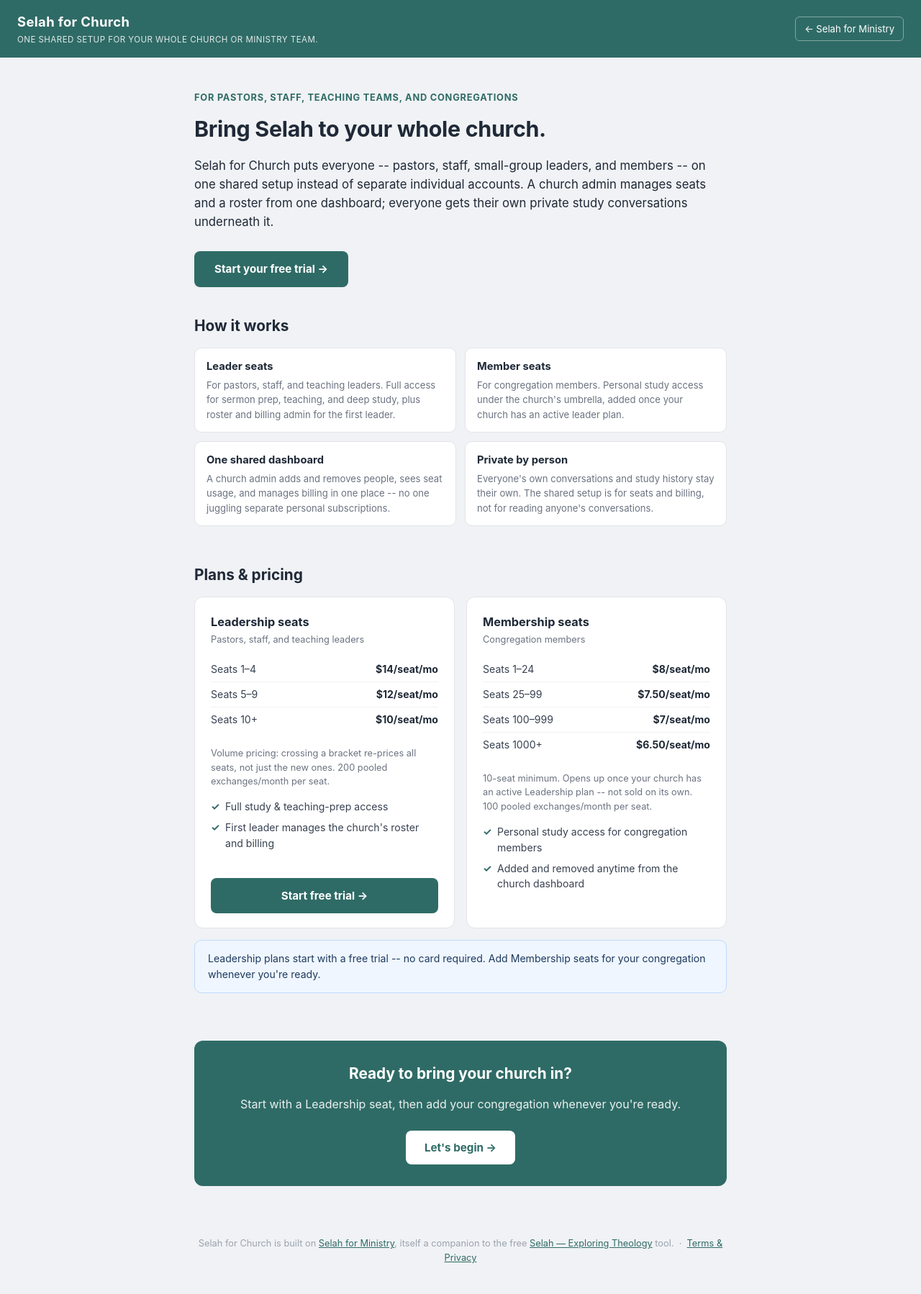
After one commit to PeregrinePlanner-Dev/selah-app, a Flask app: page /church in a window 1280 px wide. The commit adds this page. Shown: the whole page at 72% size. Run offline with Flask 3, Linux system fonts and the light colour scheme.

Commit message:
Add church page, fix wording

```diff
--- a/app.py
+++ b/app.py
@@ -129,6 +129,14 @@ def index():
 @app.route("/ministry")
 def ministry():
     return render_template("ministry.html")
+
+@app.route("/church")
+def church():
+    # Dedicated Church/Org marketing page -- linked from the brief teaser
+    # section on ministry.html. Replaces the old approach of just noting
+    # church pricing wasn't ready yet; pricing is locked now (Task #7),
+    # pulled from pro_billing.py's CHURCH_SEAT_TIERS. 2026-07-13.
+    return render_template("church.html")
 
 @app.route("/invite")
 def invite():
--- a/pro_billing.py
+++ b/pro_billing.py
@@ -485,7 +485,7 @@ def start_church_org():
     # its seat count. Matches the existing comped-seat precedent (Rick,
     # Clark) rather than inventing a new status for this one moment.
 
-    return jsonify({"ok": True, "note": "This is now a church organization. Purchase Leadership seats to activate it."})
+    return jsonify({"ok": True, "note": "Your church is now connected. Purchase Leadership seats to activate it."})
 
 
 @pro_billing_bp.route("/church/checkout", methods=["POST"])
--- a/pro_email.py
+++ b/pro_email.py
@@ -82,7 +82,7 @@ def send_roster_removal_email(to: str, org_name: str, upgrade_link: str = "") ->
     )
     html = _wrap(f"""
       <p>You've been removed from <strong>{org_name}</strong>'s roster on Selah for Ministry.</p>
-      <p>Your seat there is gone, but your account still works -- you've been moved to your own individual trial (14 days, 25 exchanges) so you're not locked out.</p>
+      <p>Your seat there is gone, but your account still works -- you've been moved to your own individual trial (14 days, 25 exchanges) so you're not locked out. Every session and everything you've studied so far is still there, exactly as you left it.</p>
       {upgrade_html}
       <p>If this wasn't expected, contact {org_name}'s admin directly.</p>
     """)
--- /dev/null
+++ b/templates/church.html
@@ -0,0 +1,199 @@
+<!DOCTYPE html>
+<html lang="en">
+<head>
+<meta charset="UTF-8">
+<meta name="viewport" content="width=device-width, initial-scale=1.0">
+<title>Selah for Church</title>
+<meta name="description" content="Selah for Church: leader and congregation-member seats, a shared roster and dashboard, and church-scale pricing for bringing Selah to your whole church.">
+<script async src="https://www.googletagmanager.com/gtag/js?id=G-FG9VBEVGZQ"></script>
+<script>
+  window.dataLayer = window.dataLayer || [];
+  function gtag(){dataLayer.push(arguments);}
+  gtag('js', new Date());
+  gtag('config', 'G-FG9VBEVGZQ');
+</script>
+<style>
+  * { box-sizing: border-box; margin: 0; padding: 0; }
+  html, body {
+    font-family: -apple-system, BlinkMacSystemFont, "Segoe UI", sans-serif;
+    background: #f0f2f5; color: #111827; line-height: 1.55;
+  }
+  a { color: #2f6b66; }
+
+  /* ── Header ── */
+  .site-header {
+    background: #2f6b66; color: white;
+    padding: 16px 24px; display: flex; justify-content: space-between; align-items: center;
+  }
+  .site-header .brand { font-size: 1.15rem; font-weight: 700; letter-spacing: 0.02em; }
+  .site-header .brand-sub { font-size: 0.72rem; opacity: 0.85; margin-top: 2px; letter-spacing: 0.04em; text-transform: uppercase; }
+  .site-header .back-link {
+    color: white; text-decoration: none; font-size: 0.82rem;
+    border: 1px solid rgba(255,255,255,0.4); border-radius: 6px; padding: 6px 12px;
+  }
+  .site-header .back-link:hover { background: rgba(255,255,255,0.12); }
+
+  /* ── Layout ── */
+  .wrap { max-width: 780px; margin: 0 auto; padding: 0 20px; }
+  section { padding: 40px 0; }
+  section.tight { padding: 26px 0; }
+  h1 { font-size: 1.9rem; font-weight: 700; color: #1f2937; letter-spacing: -0.01em; margin-bottom: 14px; }
+  h2 { font-size: 1.3rem; font-weight: 700; color: #1f2937; margin-bottom: 14px; }
+  p  { color: #374151; margin-bottom: 12px; }
+  .lede { font-size: 1.05rem; color: #1f2937; }
+
+  /* ── Hero ── */
+  .hero { padding-top: 46px; padding-bottom: 12px; text-align: left; }
+  .hero .eyebrow { color: #2f6b66; font-weight: 700; font-size: 0.8rem; text-transform: uppercase; letter-spacing: 0.06em; margin-bottom: 10px; }
+  .cta-btn-primary {
+    display: inline-block; margin-top: 16px; background: #2f6b66; color: white;
+    font-weight: 700; padding: 13px 28px; border-radius: 8px; text-decoration: none; font-size: 0.95rem;
+  }
+  .cta-btn-primary:hover { background: #234f4b; }
+
+  /* ── How it works / feature list ── */
+  .grid { display: grid; grid-template-columns: 1fr 1fr; gap: 12px; }
+  @media (max-width: 620px) { .grid { grid-template-columns: 1fr; } }
+  .tile {
+    background: white; border: 1px solid #e2e4e9; border-radius: 10px;
+    padding: 14px 16px; text-align: left;
+  }
+  .tile .tile-title { font-weight: 700; font-size: 0.92rem; color: #1f2937; margin-bottom: 4px; }
+  .tile .tile-teaser { font-size: 0.82rem; color: #6b7280; }
+
+  /* ── Pricing ── */
+  .price-grid { display: grid; grid-template-columns: 1fr 1fr; gap: 16px; margin-top: 4px; }
+  @media (max-width: 620px) { .price-grid { grid-template-columns: 1fr; } }
+  .price-card {
+    background: white; border: 1px solid #e2e4e9; border-radius: 12px;
+    padding: 22px 22px 20px; display: flex; flex-direction: column;
+  }
+  .price-card .price-name { font-weight: 700; font-size: 1.02rem; color: #1f2937; margin-bottom: 2px; }
+  .price-card .price-sub { font-size: 0.8rem; color: #6b7280; margin-bottom: 14px; }
+  .price-card .price-note { font-size: 0.8rem; color: #6b7280; margin: 6px 0 14px; }
+  .price-card ul { padding-left: 0; margin-bottom: 14px; }
+  .price-card li { list-style: none; padding-left: 20px; position: relative; font-size: 0.88rem; color: #374151; margin-bottom: 7px; }
+  .price-card li::before { content: "✓"; color: #2f6b66; font-weight: 700; position: absolute; left: 0; }
+  .seat-table { width: 100%; border-collapse: collapse; margin-bottom: 14px; font-size: 0.88rem; }
+  .seat-table td { padding: 6px 0; color: #374151; }
+  .seat-table td:last-child { text-align: right; font-weight: 700; color: #1f2937; }
+  .seat-table tr + tr td { border-top: 1px solid #f0f1f3; }
+  .trial-note {
+    background: #eff6ff; border: 1px solid #bfdbfe; border-radius: 10px;
+    padding: 14px 18px; font-size: 0.88rem; color: #1e3a5f; margin-top: 16px;
+  }
+
+  /* ── CTA ── */
+  .cta-box {
+    background: #2f6b66; color: white; border-radius: 12px;
+    padding: 30px 28px; text-align: center;
+  }
+  .cta-box h2 { color: white; }
+  .cta-box p { color: rgba(255,255,255,0.9); }
+  .cta-btn {
+    display: inline-block; margin-top: 12px; background: white; color: #2f6b66;
+    font-weight: 700; padding: 12px 26px; border-radius: 8px; text-decoration: none; font-size: 0.95rem;
+  }
+  .cta-btn:hover { background: #f0fdf4; }
+
+  footer { text-align: center; padding: 30px 0 40px; color: #9ca3af; font-size: 0.8rem; }
+  footer a { color: #2f6b66; }
+</style>
+</head>
+<body>
+
+<header class="site-header">
+  <div>
+    <div class="brand">Selah for Church</div>
+    <div class="brand-sub">One shared setup for your whole church or ministry team.</div>
+  </div>
+  <a class="back-link" href="/ministry">← Selah for Ministry</a>
+</header>
+
+<div class="wrap">
+
+  <section class="hero">
+    <div class="eyebrow">For pastors, staff, teaching teams, and congregations</div>
+    <h1>Bring Selah to your whole church.</h1>
+    <p class="lede">Selah for Church puts everyone -- pastors, staff, small-group leaders, and members -- on one shared setup instead of separate individual accounts. A church admin manages seats and a roster from one dashboard; everyone gets their own private study conversations underneath it.</p>
+    <a class="cta-btn-primary" href="/pro/?notice=Create%20your%20account%20below%20--%20once%20you%27re%20in%2C%20connect%20your%20church%20from%20the%20dashboard%20menu.">Start your free trial →</a>
+  </section>
+
+  <section class="tight">
+    <h2>How it works</h2>
+    <div class="grid">
+      <div class="tile">
+        <div class="tile-title">Leader seats</div>
+        <div class="tile-teaser">For pastors, staff, and teaching leaders. Full access for sermon prep, teaching, and deep study, plus roster and billing admin for the first leader.</div>
+      </div>
+      <div class="tile">
+        <div class="tile-title">Member seats</div>
+        <div class="tile-teaser">For congregation members. Personal study access under the church's umbrella, added once your church has an active leader plan.</div>
+      </div>
+      <div class="tile">
+        <div class="tile-title">One shared dashboard</div>
+        <div class="tile-teaser">A church admin adds and removes people, sees seat usage, and manages billing in one place -- no one juggling separate personal subscriptions.</div>
+      </div>
+      <div class="tile">
+        <div class="tile-title">Private by person</div>
+        <div class="tile-teaser">Everyone's own conversations and study history stay their own. The shared setup is for seats and billing, not for reading anyone's conversations.</div>
+      </div>
+    </div>
+  </section>
+
+  <section class="tight">
+    <h2>Plans &amp; pricing</h2>
+    <div class="price-grid">
+
+      <div class="price-card">
+        <div class="price-name">Leadership seats</div>
+        <div class="price-sub">Pastors, staff, and teaching leaders</div>
+        <table class="seat-table">
+          <tr><td>Seats 1–4</td><td>$14/seat/mo</td></tr>
+          <tr><td>Seats 5–9</td><td>$12/seat/mo</td></tr>
+          <tr><td>Seats 10+</td><td>$10/seat/mo</td></tr>
+        </table>
+        <div class="price-note">Volume pricing: crossing a bracket re-prices all seats, not just the new ones. 200 pooled exchanges/month per seat.</div>
+        <ul>
+          <li>Full study &amp; teaching-prep access</li>
+          <li>First leader manages the church's roster and billing</li>
+        </ul>
+        <a class="cta-btn-primary" style="text-align:center;" href="/pro/?notice=Create%20your%20account%20below%20--%20once%20you%27re%20in%2C%20connect%20your%20church%20from%20the%20dashboard%20menu.">Start free trial →</a>
+      </div>
+
+      <div class="price-card">
+        <div class="price-name">Membership seats</div>
+        <div class="price-sub">Congregation members</div>
+        <table class="seat-table">
+          <tr><td>Seats 1–24</td><td>$8/seat/mo</td></tr>
+          <tr><td>Seats 25–99</td><td>$7.50/seat/mo</td></tr>
+          <tr><td>Seats 100–999</td><td>$7/seat/mo</td></tr>
+          <tr><td>Seats 1000+</td><td>$6.50/seat/mo</td></tr>
+        </table>
+        <div class="price-note">10-seat minimum. Opens up once your church has an active Leadership plan -- not sold on its own. 100 pooled exchanges/month per seat.</div>
+        <ul>
+          <li>Personal study access for congregation members</li>
+          <li>Added and removed anytime from the church dashboard</li>
+        </ul>
+      </div>
+
+    </div>
+    <div class="trial-note">Leadership plans start with a free trial -- no card required. Add Membership seats for your congregation whenever you're ready.</div>
+  </section>
+
+  <section>
+    <div class="cta-box">
+      <h2>Ready to bring your church in?</h2>
+      <p>Start with a Leadership seat, then add your congregation whenever you're ready.</p>
+      <a class="cta-btn" href="/pro/?notice=Create%20your%20account%20below%20--%20once%20you%27re%20in%2C%20connect%20your%20church%20from%20the%20dashboard%20menu.">Let's begin →</a>
+    </div>
+  </section>
+
+  <footer>
+    Selah for Church is built on <a href="/ministry">Selah for Ministry</a>, itself a companion to the free <a href="https://selahexploringtheology.com">Selah — Exploring Theology</a> tool. &nbsp;·&nbsp; <a href="/legal">Terms &amp; Privacy</a>
+  </footer>
+
+</div>
+
+</body>
+</html>
--- a/templates/church_dashboard.html
+++ b/templates/church_dashboard.html
@@ -159,7 +159,7 @@
 
   <!-- ── View: not yet a church org ── -->
   <div id="start-view" class="card" style="display:none;">
-    <h2>Start a Church / Organization account</h2>
+    <h2>Connect Your Church / Organization</h2>
     <div class="sub">Turns your account into a church organization -- you become its first admin, and can then add Leadership seats for staff and, once that's active, Membership seats for the congregation.</div>
     <div style="margin-bottom: 14px;">
       <label for="start-org-name">Church / organization name</label>
@@ -170,7 +170,7 @@
       <input type="text" id="start-org-zip" style="width:160px;" placeholder="e.g. 30301" required>
       <div class="invite-meta" style="margin-top:4px;">Required -- there are a lot of "First Baptist Church"s. This is what tells yours apart in Stripe, support, and this dashboard.</div>
     </div>
-    <button class="btn-primary" onclick="startChurch()" id="start-church-btn">Make this a Church Organization</button>
+    <button class="btn-primary" onclick="startChurch()" id="start-church-btn">Connect My Church</button>
   </div>
 
   <!-- ── View: seat holder, not an admin ── -->
@@ -574,7 +574,7 @@ async function startChurch() {
     });
     const data = await res.json();
     if (data.error) { alert(data.error); btn.disabled = false; return; }
-    showBanner(data.note || "This is now a church organization.", "success");
+    showBanner(data.note || "Your church is now connected.", "success");
     loadStatus();
   } catch (e) {
     alert("Something went wrong -- try again.");
--- a/templates/index.html
+++ b/templates/index.html
@@ -609,7 +609,7 @@ async function sendMessage(text, forceNode) {
       if (badge) badge.textContent = nodeDisplayName(data.node); // badge commented out for now
     }
   } catch (err) {
-    addBubble("assistant", "Something went wrong — check the terminal.");
+    addBubble("assistant", "Something went wrong — please try again.");
   } finally {
     setLoading(false);
     const inp = document.getElementById("chat-input");
--- a/templates/pro_app.html
+++ b/templates/pro_app.html
@@ -1378,7 +1378,7 @@ function checkPromoParam() {
   // at once. Fix added 2026-07-13, caught before this shipped.
   if (params.get("notice")) return;
   document.getElementById("top-notice-text").textContent =
-    "Welcome back -- choose a plan below and get 30% off your first 3 months.";
+    "Your sessions and study history are exactly as you left them. Choose a plan below and get 30% off your first 3 months.";
   document.getElementById("top-notice-banner").style.display = "flex";
 }
 
```
Also changed, not shown: templates/ministry.html (+18 -4 lines).
